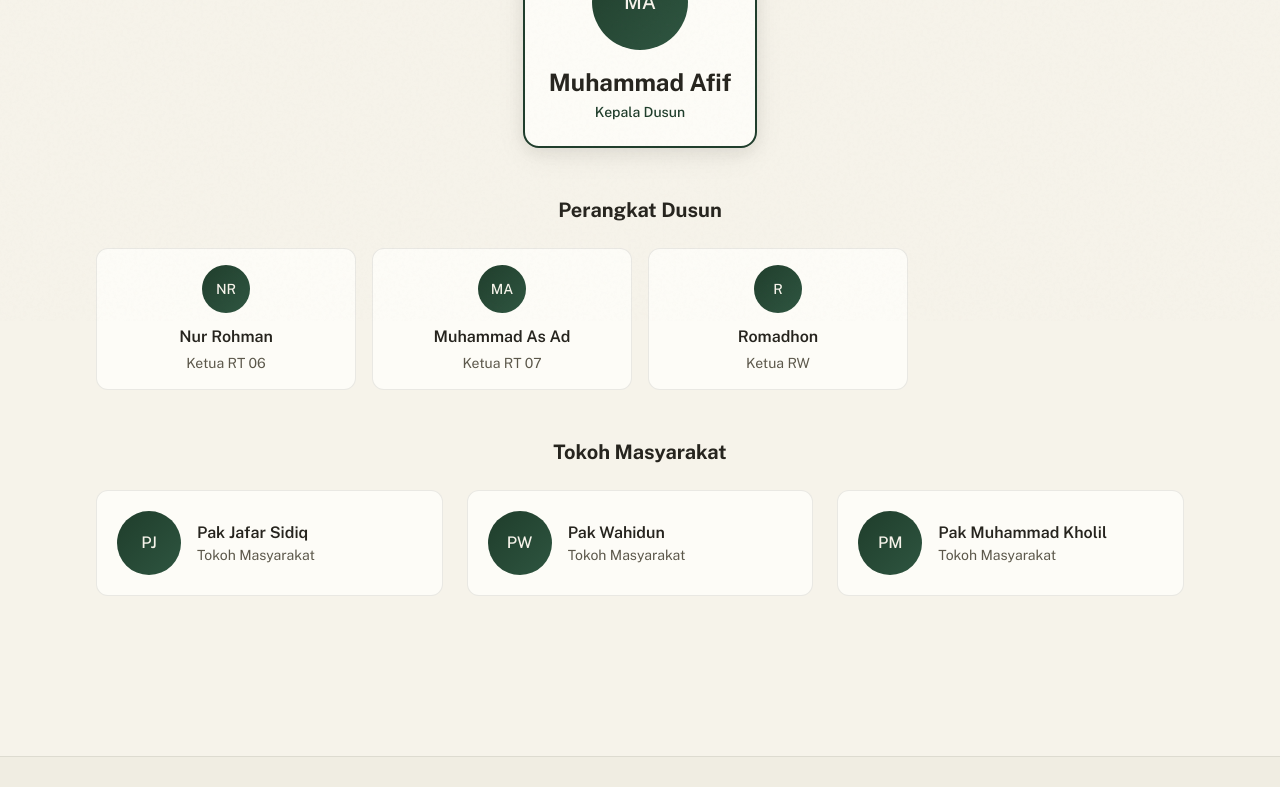
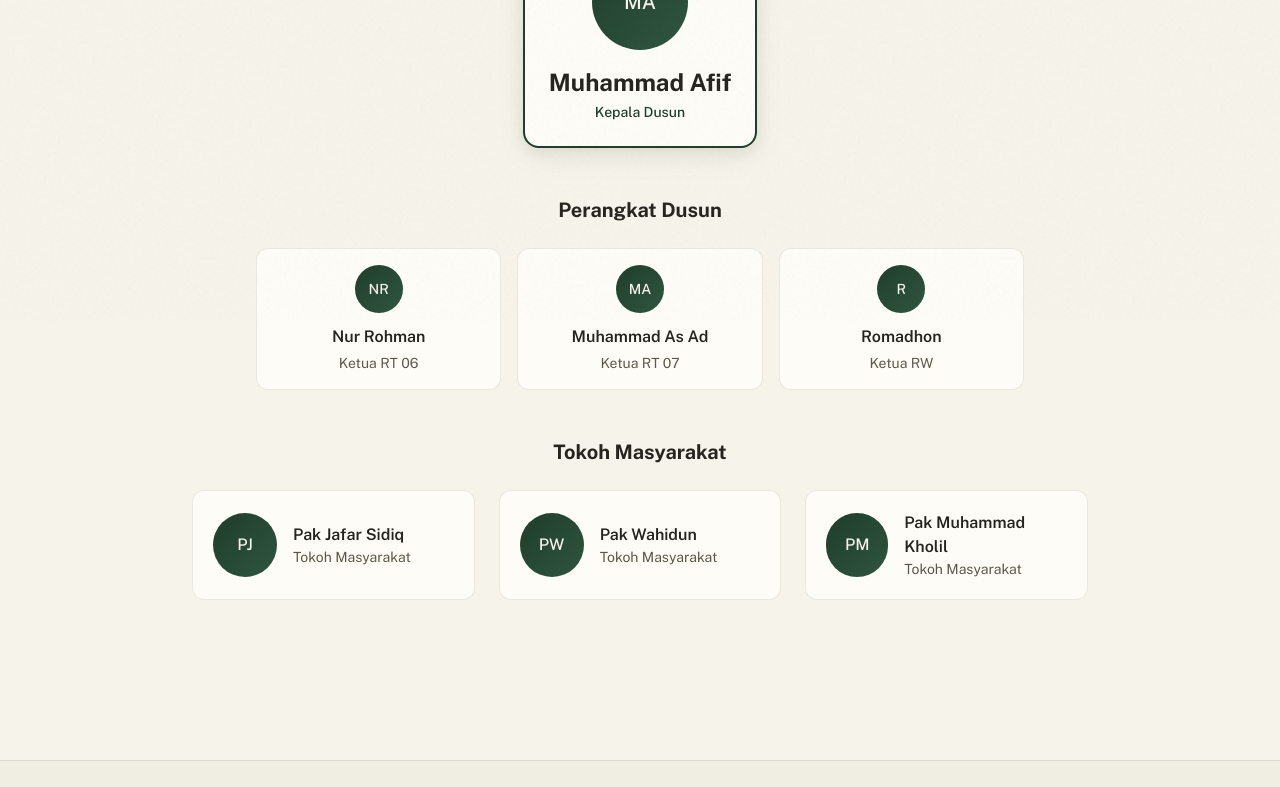
Before and after one commit to inttan/jimpitan-blembeng, a Next.js app: page /struktur in a window 1280 px wide. Shown: the part 479-1266 px from the top of the page. Built offline with nearby package versions, Linux system fonts and the light colour scheme.

Commit message:
Center-align RT/RW and Tokoh Masyarakat cards in struktur page

```diff
--- a/src/app/(pub)/struktur/page.tsx
+++ b/src/app/(pub)/struktur/page.tsx
@@ -258,7 +258,7 @@ export default function StrukturPage() {
                 >
                   Perangkat Dusun
                 </h3>
-                <div className="grid grid-cols-2 md:grid-cols-4 gap-4">
+                <div className="grid grid-cols-1 sm:grid-cols-3 gap-4 justify-center max-w-3xl mx-auto">
                   {strukturDusun.rtRw.map((rt, index) => (
                     <PersonCard key={index} {...rt} foto={null} size="sm" />
                   ))}
@@ -273,7 +273,7 @@ export default function StrukturPage() {
                 >
                   Tokoh Masyarakat
                 </h3>
-                <div className="grid grid-cols-1 md:grid-cols-3 gap-6">
+                <div className="grid grid-cols-1 sm:grid-cols-3 gap-6 justify-center max-w-4xl mx-auto">
                   {strukturDusun.tokohMasyarakat.map((tokoh, index) => (
                     <div
                       key={index}
```
